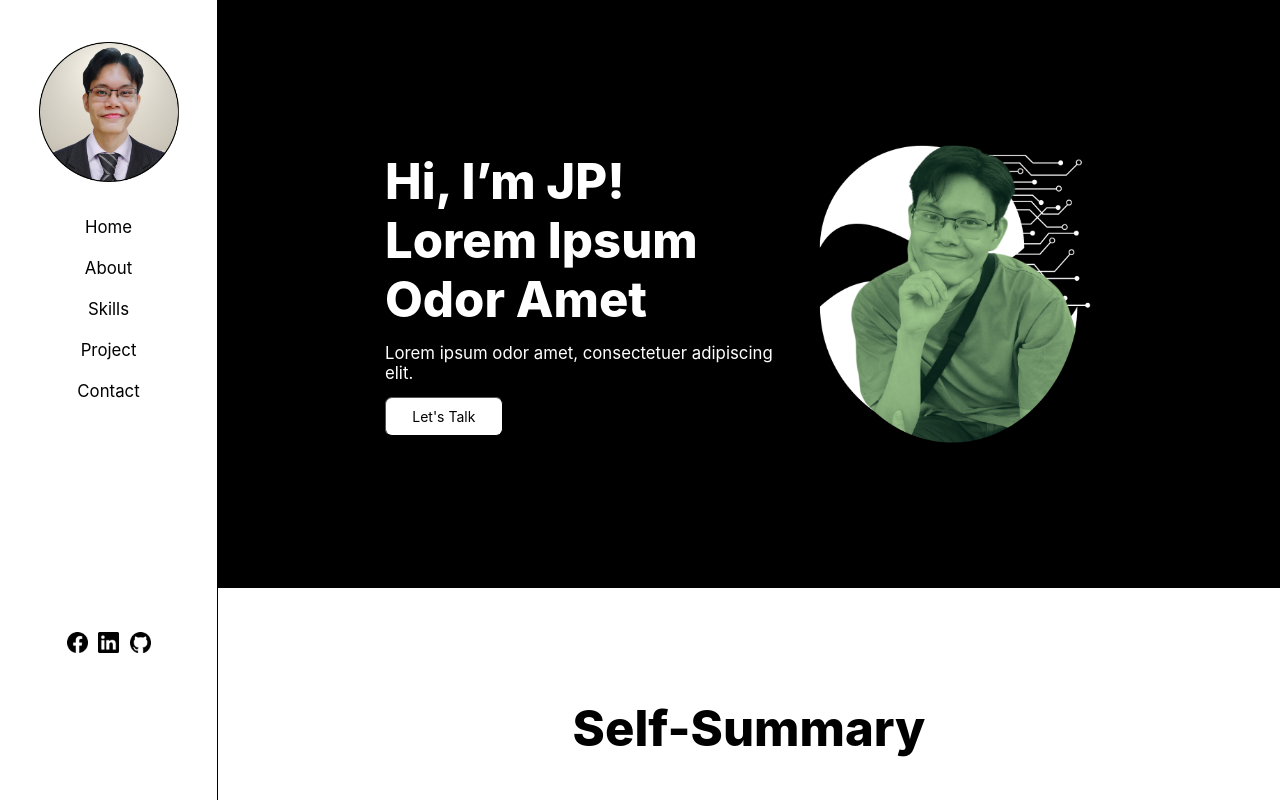
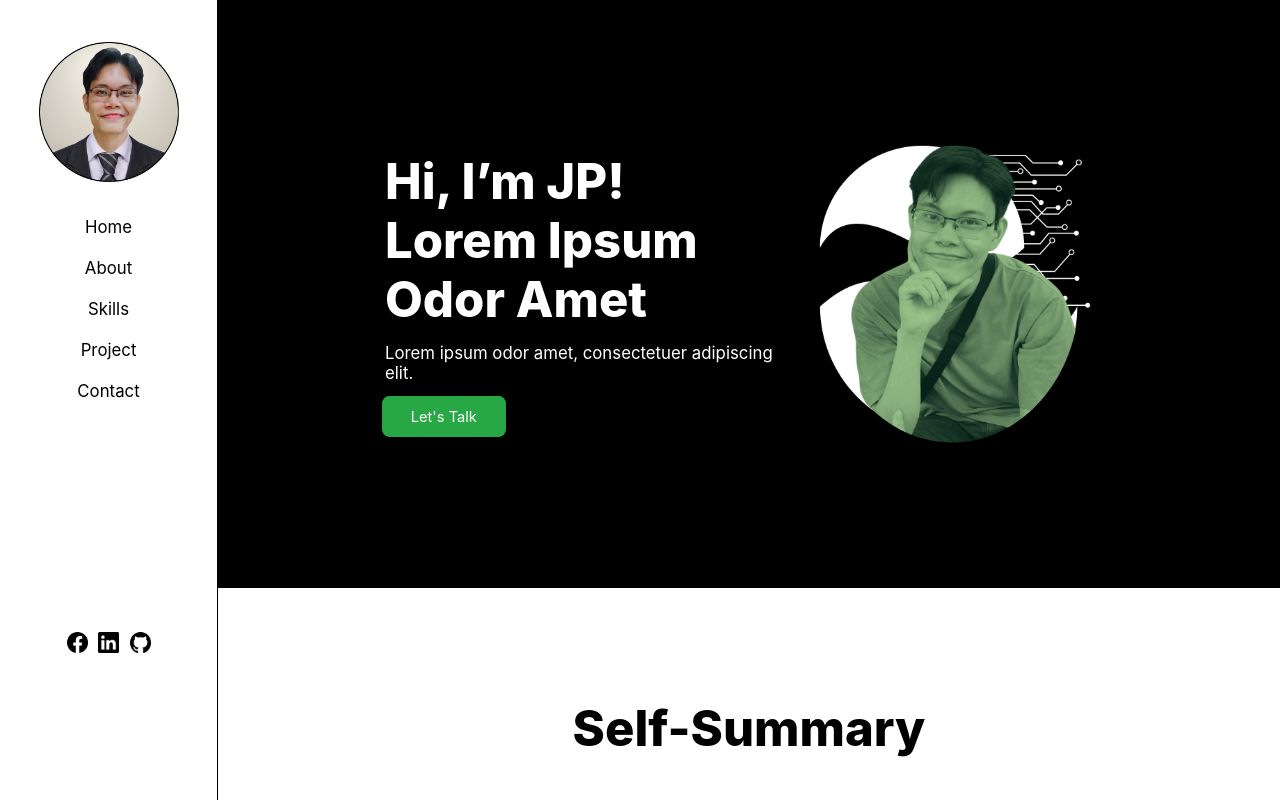
Before and after one commit to jaypeepeep/JaypeepBits, a React (Create React App) app: page / in a window 1280 px wide. In both pictures the pointer is over the button "Let's Talk". Shown: the top 800 px of the page. Built offline with nearby package versions, Linux system fonts and the light colour scheme.

Commit message:
feat: implement home button function and hover design

```diff
--- a/src/components/sections/HomeSection.css
+++ b/src/components/sections/HomeSection.css
@@ -49,6 +49,16 @@
   font-style: normal;
   font-weight: 400;
   line-height: normal;
+  cursor: pointer;
+  border: 2px solid transparent;
+  transition: all 0.3s ease;
+}
+
+.HomeBtn:hover {
+  background: #28a745;
+  color: #fff;
+  border: 2px solid #28a745;
+  transform: scale(1.05);
 }
 
 .HomeLeft {
--- a/src/components/sections/HomeSection.jsx
+++ b/src/components/sections/HomeSection.jsx
@@ -12,7 +12,9 @@ const HomeSection = () => {
           <p class="HomeP">
             Lorem ipsum odor amet, consectetuer adipiscing elit.{" "}
           </p>
-          <button class="HomeBtn">Let's Talk</button>
+          <a href="#contact">
+            <button class="HomeBtn">Let's Talk</button>
+          </a>
         </div>
         <div class="HomeRight">
           <img src={meImage2} alt="John Patrick Lagatuz" class="HomeImg"></img>
```
